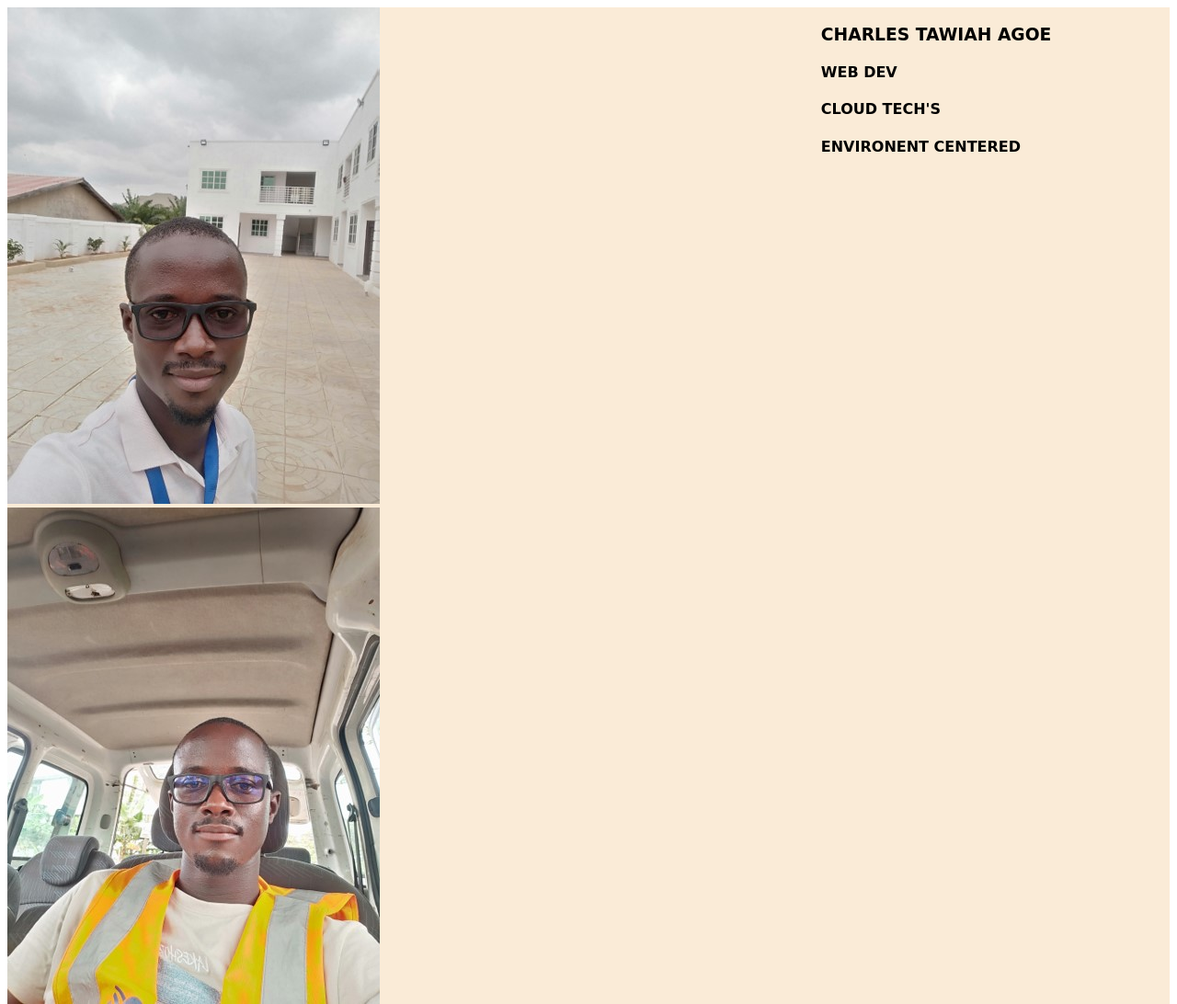
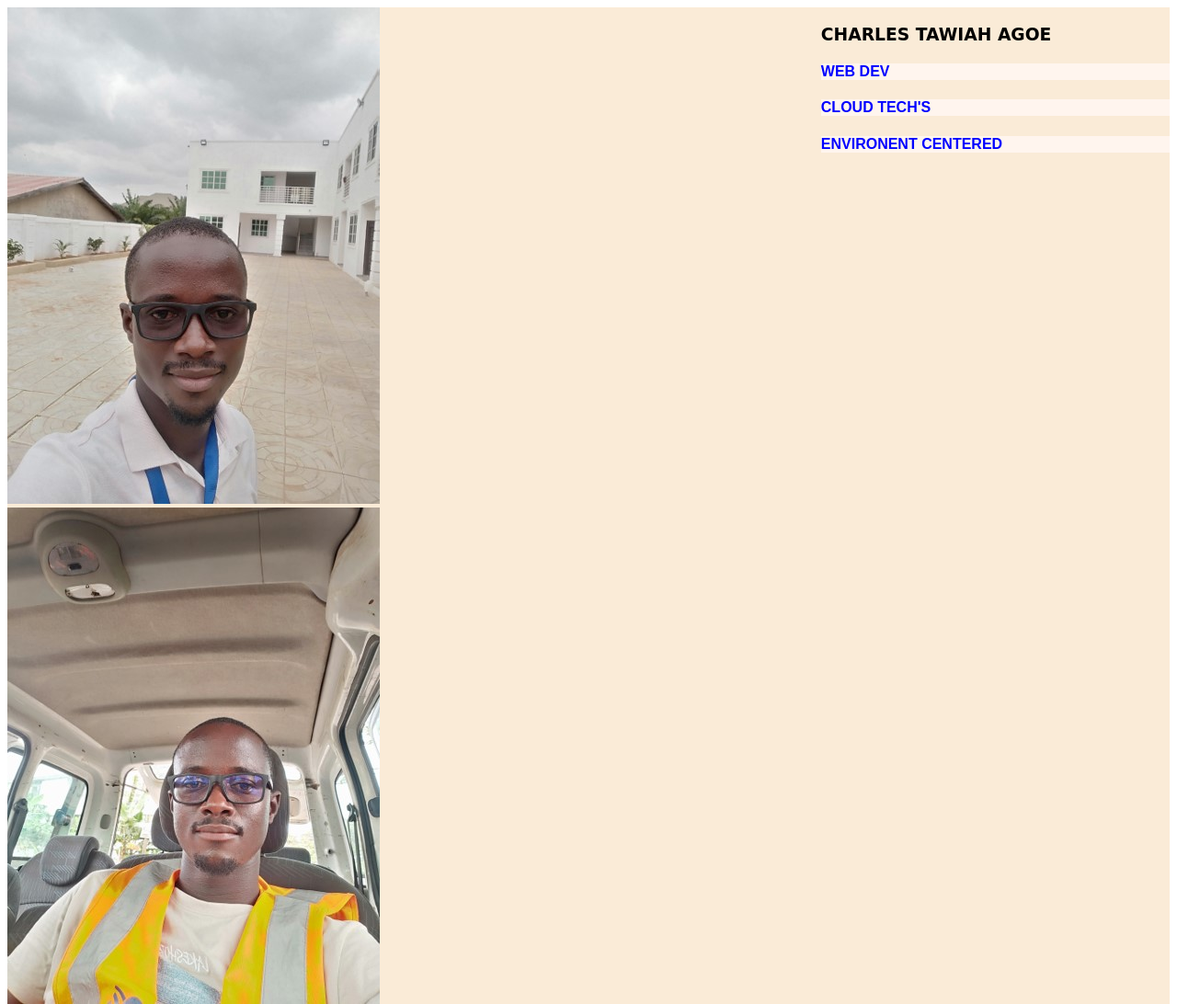
Before and after one commit to agoetee/namecard, a plain HTML site: page index.html in a window 1280 px wide. Shown: the top 1092 px of the page at 92% size. Drawn offline with Linux system fonts and the light colour scheme.

Commit message:
added styling h4 tag

```diff
--- a/styles.css
+++ b/styles.css
@@ -19,3 +19,10 @@
     background-color: antiquewhite;
     font-family: cursive, fantasy;
 }
+
+/*This h4 tag is just to show conflict and resolving(Main)*/
+h4 {
+    font-family: sans-serif, fantasy;
+    background-color: seashell;
+    color: blue;
+}
```
